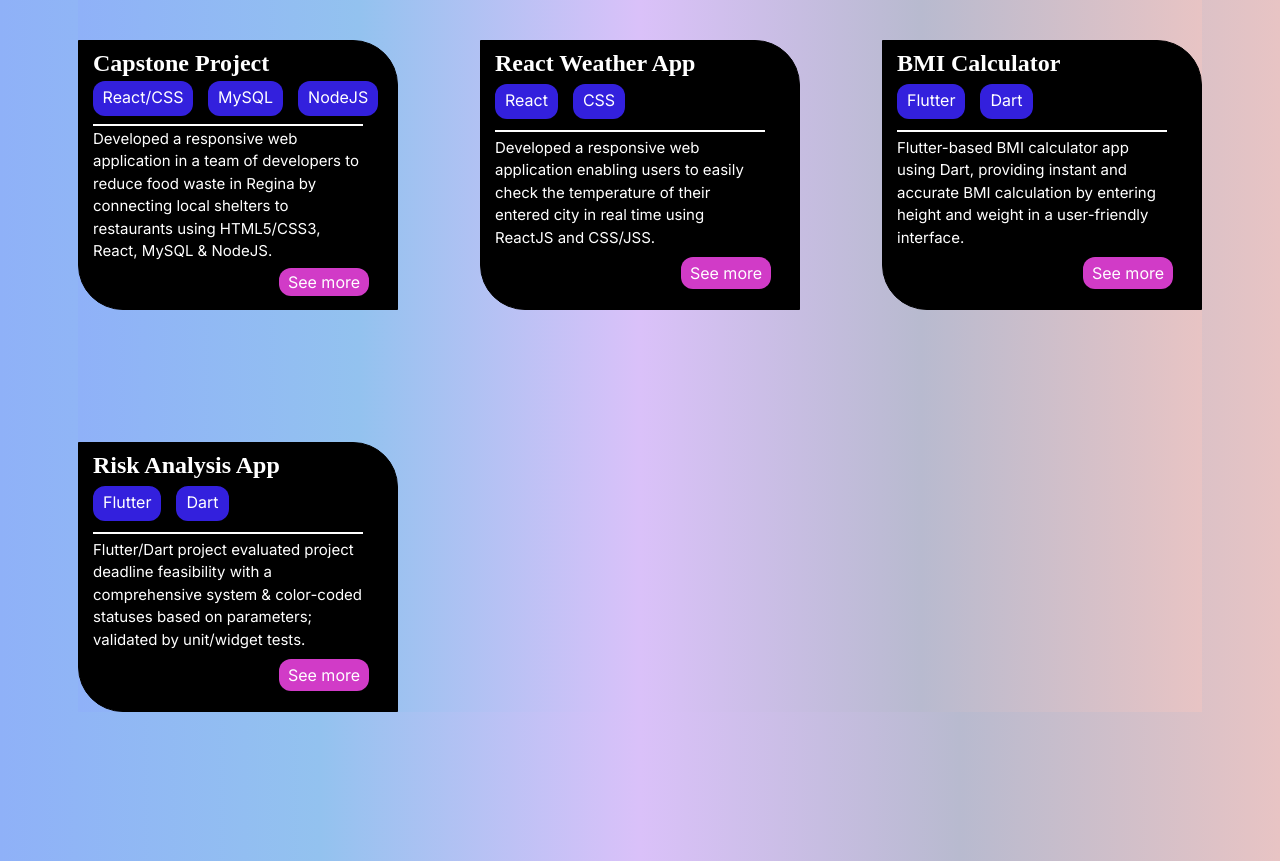
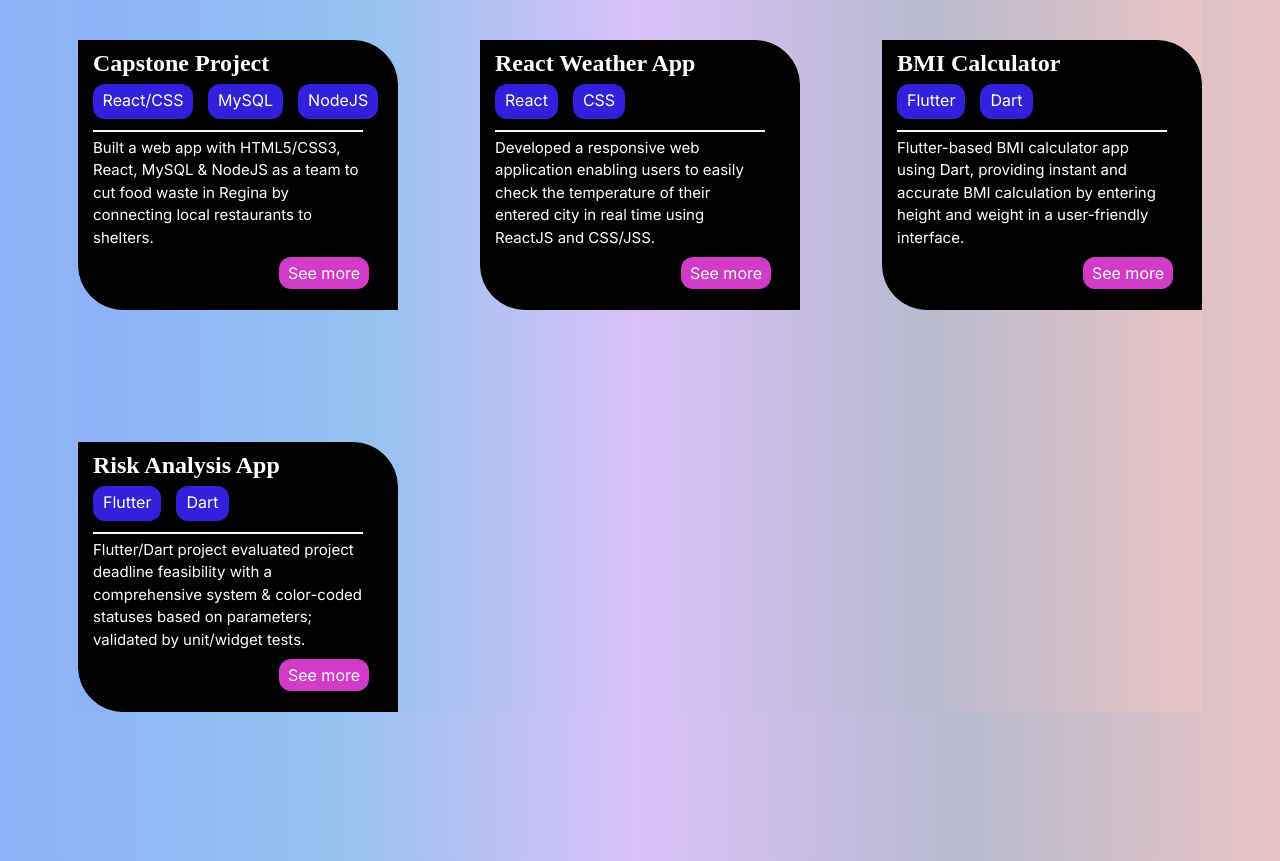
Before and after one commit to FaizahKolapo/FaizahKolapo.github.io, a website built with Parcel: page index.html in a window 1280 px wide. Shown: the part 1800-2661 px from the top of the page. Built offline with nearby package versions, Linux system fonts and the light colour scheme.

Commit message:
Update index.html

```diff
--- a/index.html
+++ b/index.html
@@ -114,8 +114,8 @@
             </div>
             <div class="project-line"></div>
             <p class="react-app">
-              Developed a responsive web application in a team of developers to reduce food
-              waste in Regina by connecting local shelters to restaurants using HTML5/CSS3, React, MySQL & NodeJS.
+              Built a web app with HTML5/CSS3, React, MySQL & NodeJS as a team to cut food waste in Regina by
+              connecting local restaurants to shelters.
             </p>
             <button class="visit-project">
               <a
```
